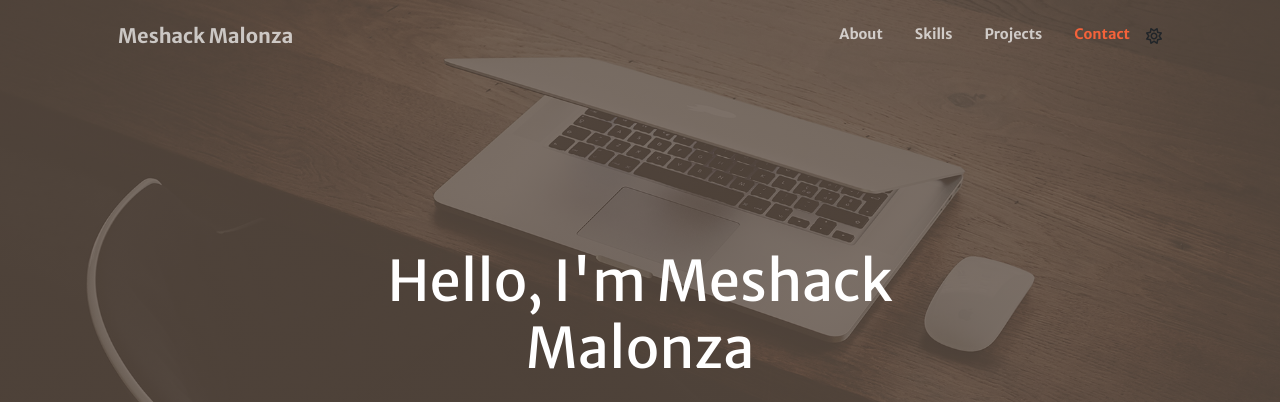
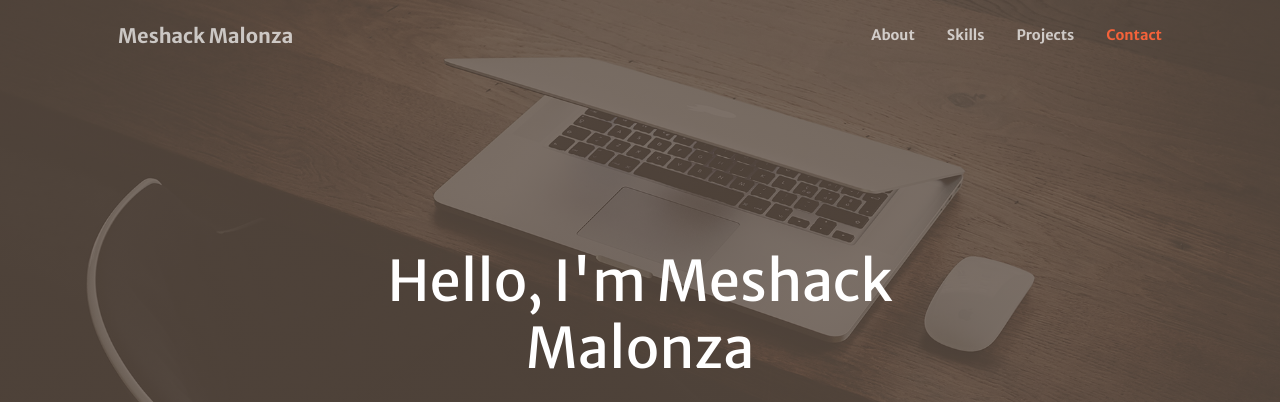
Before and after one commit to Meshgenerali/creatives, a plain HTML site: page index.html in a window 1280 px wide. Shown: the top 402 px of the page. Drawn offline with nearby package versions, Linux system fonts and the light colour scheme; some packages are replaced by stand-ins of ours; a script that the page names is missing.

Commit message:
bug fixes

```diff
--- a/index.html
+++ b/index.html
@@ -33,7 +33,6 @@
                         <li class="nav-item"><a class="nav-link" href="#services">Skills</a></li>
                         <li class="nav-item"><a class="nav-link" href="#portfolio">Projects</a></li>
                         <li class="nav-item"><a class="nav-link" href="#contact">Contact</a></li>
-                        <li class="nav-item"><i id="theme" class="fa fa-sun-o"></i></li>
                     </ul>
                 </div>
             </div>
```
